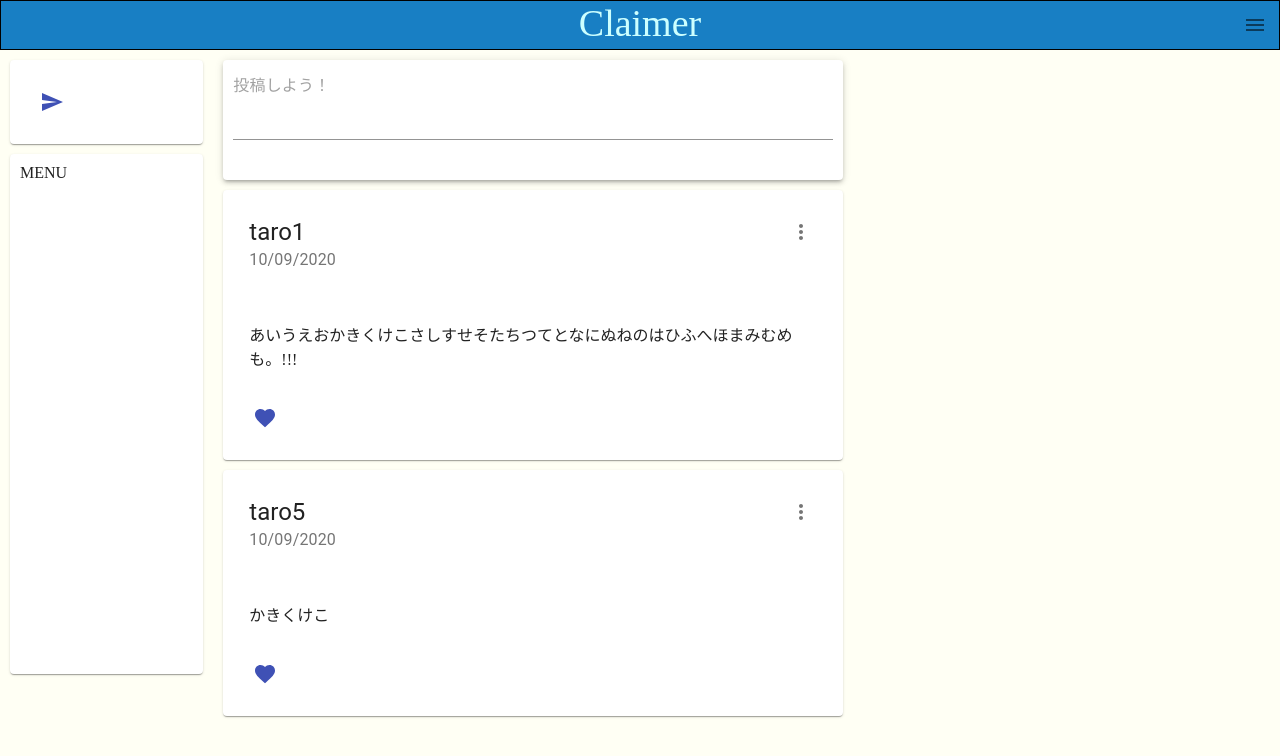
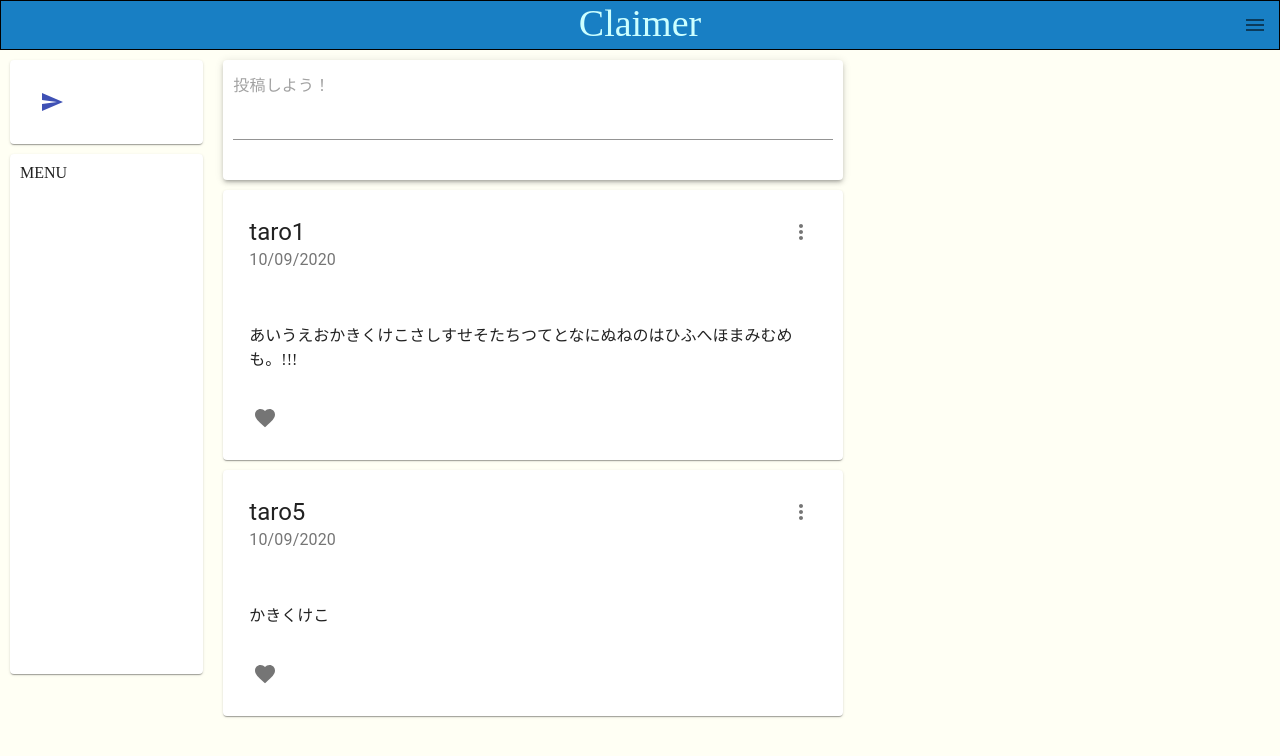
Before and after one commit to 3-month-developmant/front, a React (Create React App) app: page / in a window 1280 px wide. Shown: the top 756 px of the page. Built offline with nearby package versions, Linux system fonts and the light colour scheme.

Commit message:
タイムラインのいいね機能

```diff
--- /dev/null
+++ b/src/component/Card.jsx
@@ -0,0 +1,65 @@
+import React,{useState} from 'react';
+import {Avatar,CardContent,IconButton,makeStyles} from '@material-ui/core';
+import Card from '@material-ui/core/Card';
+import { red } from '@material-ui/core/colors';
+import CardHeader from '@material-ui/core/CardHeader';
+import { MoreVert } from '@material-ui/icons';
+import CardActions from '@material-ui/core/CardActions';
+import Favorite from '@material-ui/icons/Favorite';
+
+const CardComponent=(name,date,text)=>{
+    const useStyles=makeStyles((theme)=>({
+        postPaper:{
+            position:'relative',
+            flexDirection: '',
+            justifyContent:'flex-end',
+            margin:10,
+            padding:10,
+            flexGrow:1
+        },avater:{
+            backgroundColor: red[500],
+        }
+    }))
+    const [flag,setFlag]=useState(Boolean);
+    const classes=useStyles();
+
+    const handleClick=()=>{
+        setFlag(!flag);
+    }
+    return (
+        <Card
+        elevation={1}
+        className={classes.postPaper}>
+            {/*ユーザ名とアイコン*/}
+            <CardHeader
+                avater={
+                    <Avatar aria-label="recipe" className={classes.avater}>T</Avatar>
+                }
+                action={
+                    <IconButton>
+                        <MoreVert />
+                    </IconButton>
+                }
+                title={name}
+                subheader={date}
+            />
+            <CardContent>
+                <br/>
+                {text}
+                <br/>
+            </CardContent>
+            <CardActions disableSpacing>
+                <IconButton
+                    color={flag ? "secondary" : ""} // "" or "secondary"
+                    onClick={handleClick}
+                    aria-label="add to favorites"
+                >
+                    <Favorite />
+                </IconButton>
+            </CardActions>
+        </Card>
+    );
+
+}
+
+export default CardComponent
--- a/src/component/TimeLine.jsx
+++ b/src/component/TimeLine.jsx
@@ -7,71 +7,11 @@ import CardHeader from '@material-ui/core/CardHeader';
 import { MoreVert } from '@material-ui/icons';
 import CardActions from '@material-ui/core/CardActions';
 import Favorite from '@material-ui/icons/Favorite';
+import CardComponent from './Card';
 
 const TimeLine=()=>{
     const sample=require('./sample_data.json');
-    const useStyles=makeStyles((theme)=>({
-        postPaper:{
-            position:'relative',
-            flexDirection: '',
-            justifyContent:'flex-end',
-            margin:10,
-            padding:10,
-            flexGrow:1
-        },avater:{
-            backgroundColor: red[500],
-        }
-    }));
-    const classes=useStyles();
-    let time_line=[];
-
-    //const [favoriteState,setFavorite]=useState([]);
-    /*const newFavoriteState = (favocolor) =>{
-        setFavorite(favocolor);
-    }*/
-    //time_line.push(<Grid>);
-    for(let i=0;i<sample.length;++i){//タイムラインを結合する
-        const handleClick=(e)=>{
-            //window.alert(i);            /** ここにリアクションボタンの動作処理を記述 */
-            /*if(favoriteState[i]===""){
-                newFavoriteState("secondary")
-            }*/
-        }
-        //newFavoriteState("");
-        time_line.push(
-        <Card
-            elevation={1}
-            className={classes.postPaper}>
-                {/*ユーザ名とアイコン*/}
-            <CardHeader
-                avater={
-                    <Avatar aria-label="recipe" className={classes.avater}>T</Avatar>
-                }
-                action={
-                    <IconButton>
-                        <MoreVert />
-                    </IconButton>
-                }
-                title={sample[i].name}
-                subheader={sample[i].date}
-            />
-            <CardContent>
-                <br/>
-                {sample[i].text}
-                <br/>
-            </CardContent>
-            <CardActions disableSpacing>
-                <IconButton
-                    color="primary"
-                    onClick={handleClick}
-                    aria-label="add to favorites"
-                >
-                    <Favorite />
-                </IconButton>
-            </CardActions>
-        </Card>);
-    }
-    //time_line.push(</Grid>);
+    const time_line=sample.map(item=>CardComponent(item.name,item.date,item.text));
     return time_line;
 }
 export default TimeLine;
```
